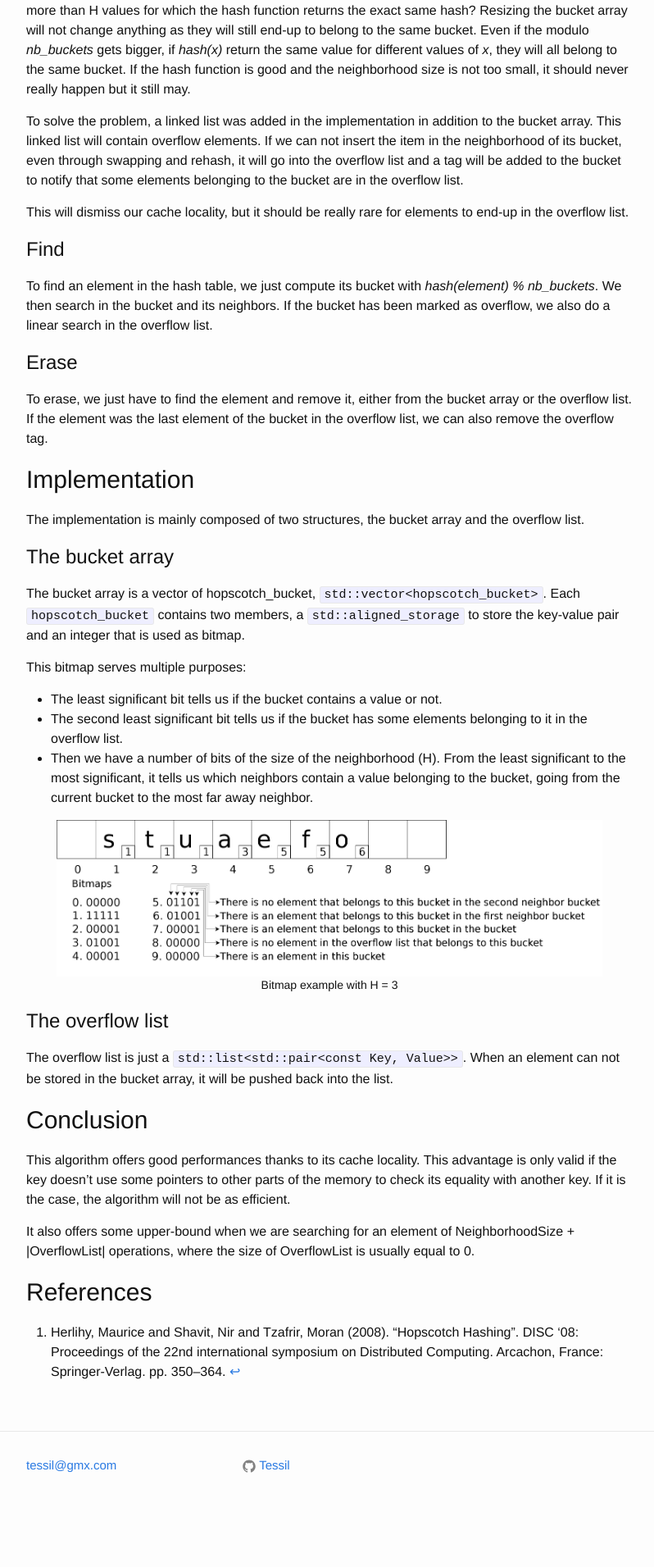
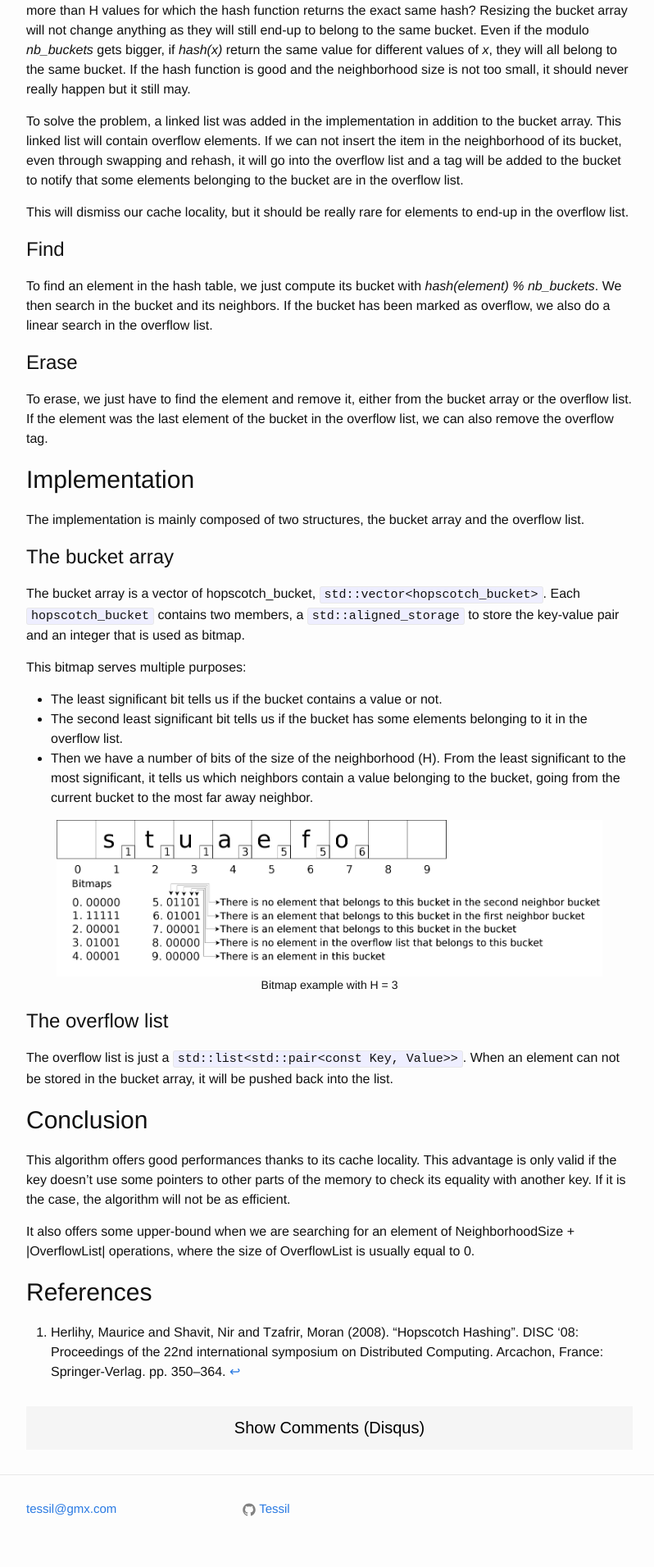
Before and after one commit to Tessil/tessil.github.io, a Jekyll site: the page built from _posts/2016-08-29-hopscotch-hashing.md, in a window 1280 px wide. Shown: the part 2368-4279 px from the top of the page at 82% size, without its empty margins (238-1036 px from the left). Built offline with Jekyll 4.4.1, drawn with Linux system fonts in a browser that asks for light colours; comment, search, counter and statistics services are not loaded; before the commit the page ends 4226 px from its top, so only the background shows below that; part of the change alters nothing that is shown.

Commit message:
Don't load Disqus by default. Provide a button to show the comments.

```diff
--- a/_config.yml
+++ b/_config.yml
@@ -17,5 +17,3 @@ github_username:  Tessil
 
 # Build settings
 markdown: kramdown
-
-disqus_shortname: tessil
--- /dev/null
+++ b/_includes/show-disqus.html
@@ -0,0 +1,36 @@
+<!-- Load disqus comments on button click (Jekyll): https://esc.sh/blog/load-disqus-on-click/ -->
+<div class="show-comments">
+    <button id="show-comments-button" onclick="disqus();return false;">Show Comments (Disqus)</button>
+</div>
+
+<div id="disqus_thread"></div>
+
+<script>
+var disqus_loaded = false;
+var disqus_shortname = 'tessil'; //Add your shortname here
+function disqus() {
+    if (!disqus_loaded)  {
+        disqus_loaded = true;
+        var e = document.createElement("script");
+        e.type = "text/javascript";
+        e.async = true;
+        e.src = "//" + disqus_shortname + ".disqus.com/embed.js";
+        (document.getElementsByTagName("head")[0] ||
+        document.getElementsByTagName("body")[0])
+        .appendChild(e);
+        //Hide the button after opening
+        document.getElementById("show-comments-button").style.display = "none";
+    }
+}
+//Opens comments when linked to directly
+var hash = window.location.hash.substr(1);
+if (hash.length > 8) {
+    if (hash.substring(0, 8) == "comment-") {
+        disqus();
+    }
+}
+//Remove this if you don't want to load comments for search engines
+if(/bot|google|baidu|bing|msn|duckduckgo|slurp|yandex/i.test(navigator.userAgent)) {
+   disqus();
+}
+</script>
--- a/_layouts/post.html
+++ b/_layouts/post.html
@@ -12,30 +12,10 @@ layout: default
     {{ content }}
   </div>
 
-
-
   {% if page.comments %}
-    <div id="disqus_thread"></div>
-    <script>
-
-    /**
-    *  RECOMMENDED CONFIGURATION VARIABLES: EDIT AND UNCOMMENT THE SECTION BELOW TO INSERT DYNAMIC VALUES FROM YOUR PLATFORM OR CMS.
-    *  LEARN WHY DEFINING THESE VARIABLES IS IMPORTANT: https://disqus.com/admin/universalcode/#configuration-variables */
-
-    var disqus_config = function () {
-        this.page.url = "{{ site.url }}{{ page.url }}";  // Replace PAGE_URL with your page's canonical URL variable
-        this.page.identifier = "{{ page.id }}"; // Replace PAGE_IDENTIFIER with your page's unique identifier variable
-    };
-
-    (function() { // DON'T EDIT BELOW THIS LINE
-        var d = document, s = d.createElement('script');
-        s.src = '//tessil.disqus.com/embed.js';
-        s.setAttribute('data-timestamp', +new Date());
-        (d.head || d.body).appendChild(s);
-    })();
-    </script>
-    <noscript>Please enable JavaScript to view the <a href="https://disqus.com/?ref_noscript">comments powered by Disqus.</a></noscript>
+  <div class="comments">
+    {% include show-disqus.html %}
+  </div>
   {% endif %}
 
-
 </article>
--- a/_sass/_layout.scss
+++ b/_sass/_layout.scss
@@ -240,3 +240,15 @@
         }
     }
 }
+
+/**
+ * Disqus
+ */
+#show-comments-button {
+    background-color: #f5f5f5;
+    border: none;
+    padding: 15px 32px;
+    text-align: center;
+    font-size: 20px;
+    width: 100%;
+}
```
